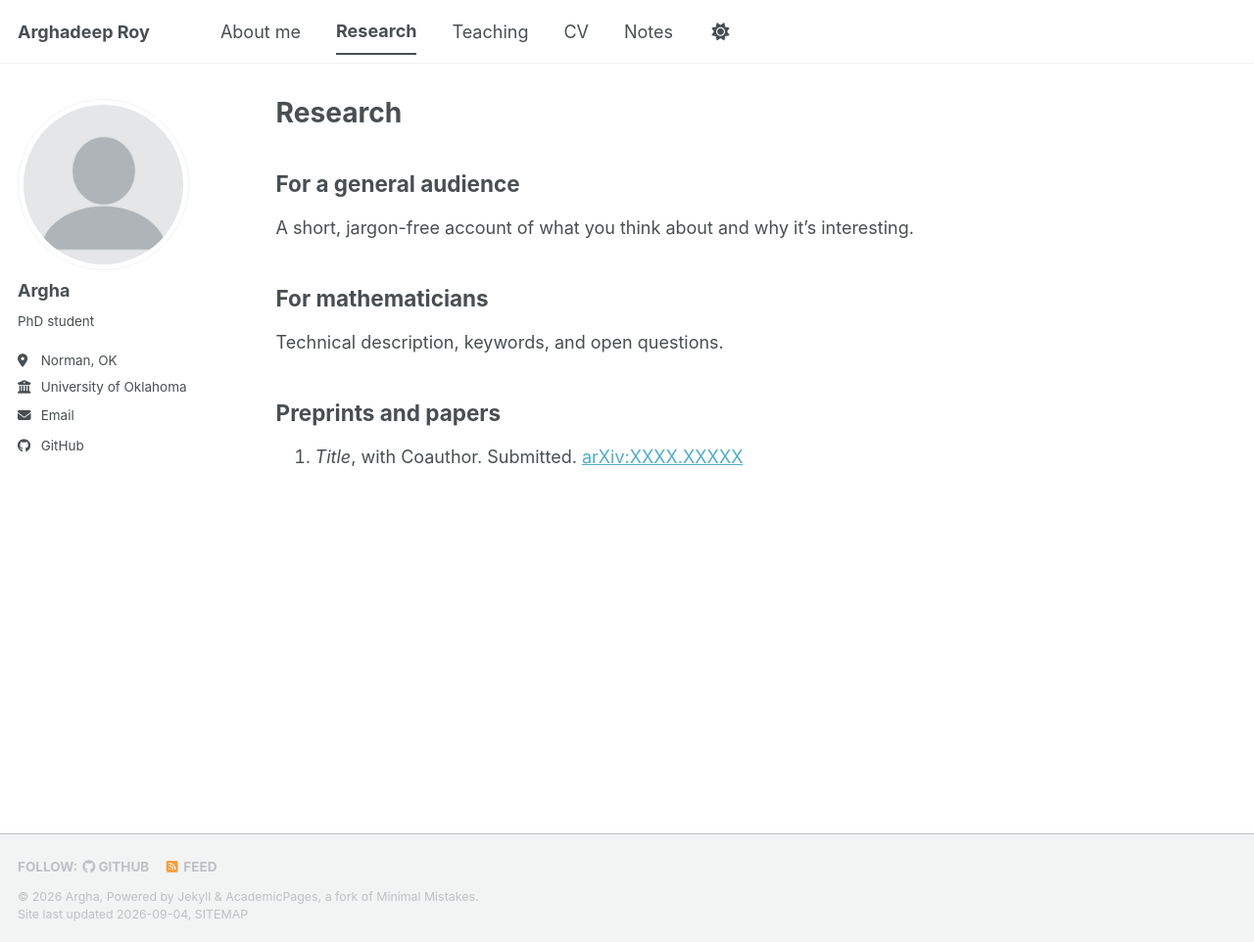
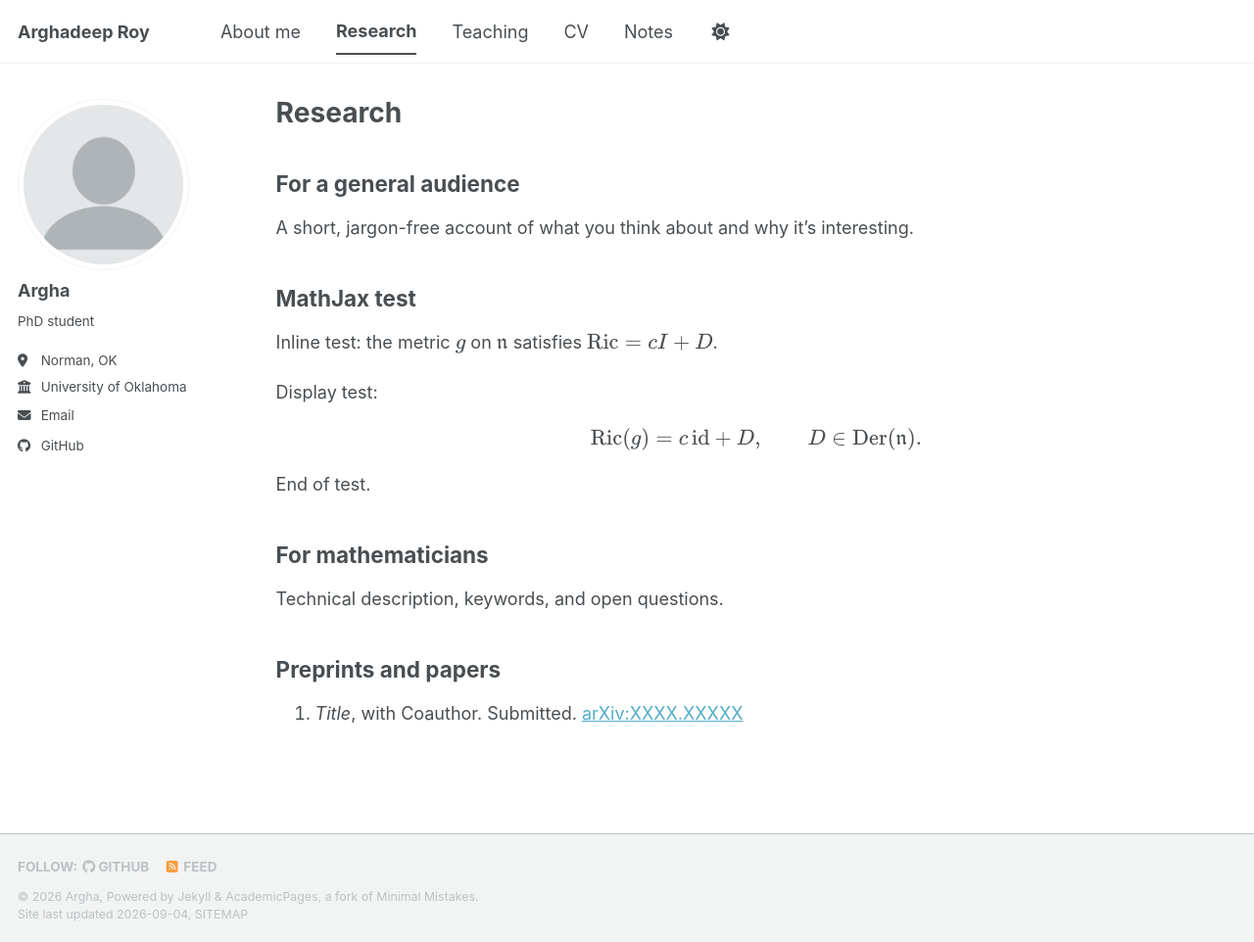
Before and after one commit to Roy952-cmd/Roy952-cmd.github.io, a Jekyll site: the page built from _pages/research.md, in a window 1280 px wide and 962 px high. Shown: the whole window at 98% size. Built offline with Jekyll 4.4.1, drawn with Linux system fonts in a browser that asks for light colours; a style sheet for code colours, icons or effects is not loaded.

Commit message:
Update research.md

```diff
--- a/_pages/research.md
+++ b/_pages/research.md
@@ -10,6 +10,17 @@ author_profile: true
 ## For a general audience
 
 A short, jargon-free account of what you think about and why it's interesting.
+## MathJax test
+
+Inline test: the metric $g$ on $\mathfrak{n}$ satisfies $\operatorname{Ric} = cI + D$.
+
+Display test:
+
+$$
+\operatorname{Ric}(g) = c\,\mathrm{id} + D, \qquad D \in \operatorname{Der}(\mathfrak{n}).
+$$
+
+End of test.
 
 ## For mathematicians
 
```
